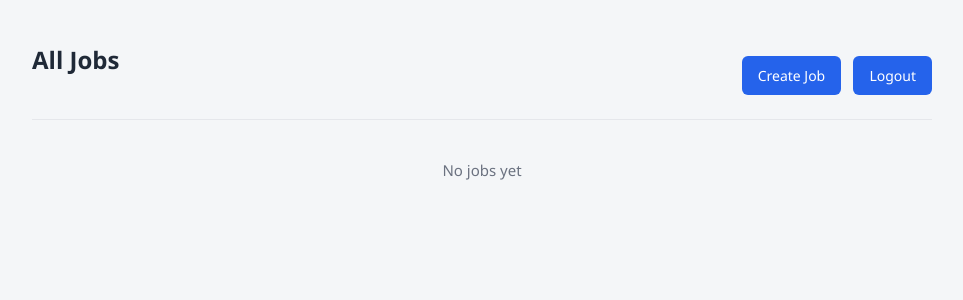
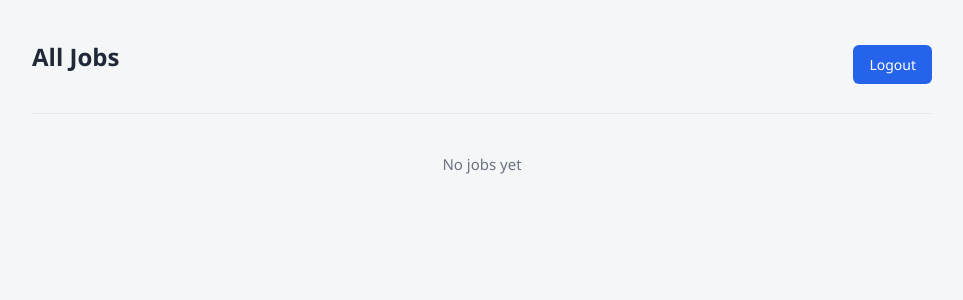
Before and after one commit to Pranavv157/job_portal, a Django app: page / in a window 1280 px wide. Shown: the top 300 px of the page, without its empty margins (158-1121 px from the left). Run offline with Django 5.2, Linux system fonts and the light colour scheme; the visitor is signed in with stand-in values (Sample User, id 1); data that the repository does not hold is empty.

Commit message:
Fix landing page auth-safe role handling

```diff
--- a/templates/jobs/job_list.html
+++ b/templates/jobs/job_list.html
@@ -58,9 +58,9 @@
             color: #374151;
         }
 
-        .apply-link {
+        .btn {
             display: inline-block;
-            margin-top: 16px;
+            margin-left: 8px;
             padding: 10px 16px;
             background-color: #2563eb;
             color: #ffffff;
@@ -70,10 +70,9 @@
             font-weight: 500;
             border: none;
             cursor: pointer;
-            transition: background-color 0.2s ease;
         }
 
-        .apply-link:hover {
+        .btn:hover {
             background-color: #1e40af;
         }
 
@@ -89,36 +88,33 @@
 
 <div class="container">
 
-    <!-- 🔹 HEADER / NAV -->
+    <!-- 🔹 HEADER -->
     <div style="display:flex; justify-content:space-between; align-items:center; margin-bottom:24px;">
 
         <h2>All Jobs</h2>
 
         <div>
-            <a href="{% url 'create_job' %}" class="apply-link">
-                Create Job
-            </a>
+            {% if user.is_authenticated %}
 
-            {% if user.is_authenticated %}
-                {% if user.role == "candidate" %}
-                    <a href="{% url 'candidate_home' %}" class="apply-link">Dashboard</a>
-                {% elif user.role == "recruiter" %}
-                    <a href="{% url 'recruiter_home' %}" class="apply-link">Dashboard</a>
+                {% if user.role == "recruiter" %}
+                    <a href="{% url 'create_job' %}" class="btn">Create Job</a>
+                    <a href="{% url 'recruiter_home' %}" class="btn">Dashboard</a>
+                {% elif user.role == "candidate" %}
+                    <a href="{% url 'candidate_home' %}" class="btn">Dashboard</a>
                 {% endif %}
 
-                <!-- ✅ Secure Logout -->
                 <form action="{% url 'logout' %}" method="post" style="display:inline;">
                     {% csrf_token %}
-                    <button type="submit" class="apply-link" style="margin-left:8px;">
-                        Logout
-                    </button>
+                    <button type="submit" class="btn">Logout</button>
                 </form>
 
             {% else %}
-                <a href="{% url 'login' %}" class="apply-link">Login</a>
-                <a href="{% url 'register' %}" class="apply-link" style="margin-left:8px;">
-                    Register
+                <!-- Anonymous user -->
+                <a href="{% url 'login' %}?next={% url 'create_job' %}" class="btn">
+                    Create Job
                 </a>
+                <a href="{% url 'login' %}" class="btn">Login</a>
+                <a href="{% url 'register' %}" class="btn">Register</a>
             {% endif %}
         </div>
 
@@ -140,23 +136,18 @@
                 {{ job.description }}
             </div>
 
-            <!-- 🔹 APPLY LOGIC -->
+            <!-- 🔹 APPLY BUTTON -->
             {% if user.is_authenticated and user.role == "candidate" %}
-                <a href="{% url 'apply_job' job.id %}" class="apply-link">
-                    Apply
-                </a>
+                <a href="{% url 'apply_job' job.id %}" class="btn">Apply</a>
             {% elif not user.is_authenticated %}
-                <a href="{% url 'login' %}?next={% url 'apply_job' job.id %}"
-                   class="apply-link">
+                <a href="{% url 'login' %}?next={% url 'apply_job' job.id %}" class="btn">
                     Apply
                 </a>
             {% endif %}
 
         </div>
     {% empty %}
-        <div class="empty-state">
-            No jobs yet
-        </div>
+        <div class="empty-state">No jobs yet</div>
     {% endfor %}
 
 </div>
```
